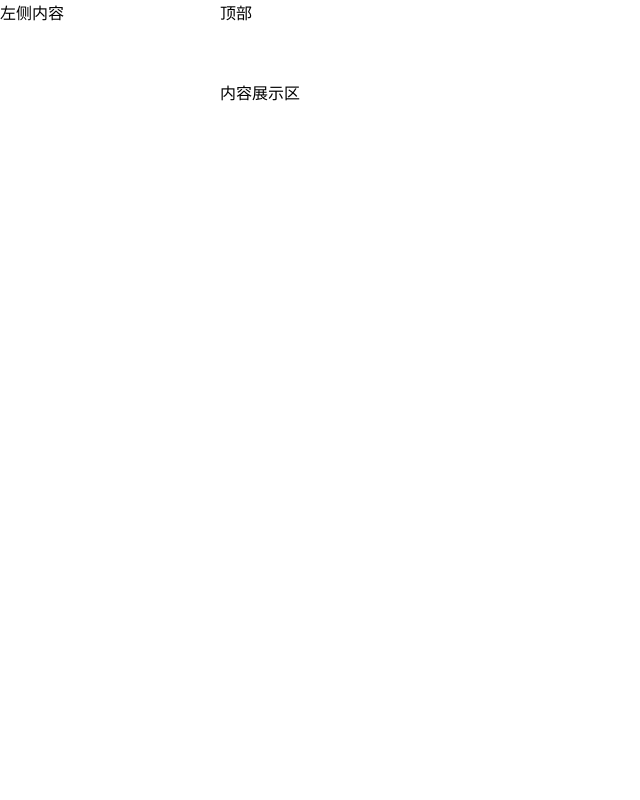
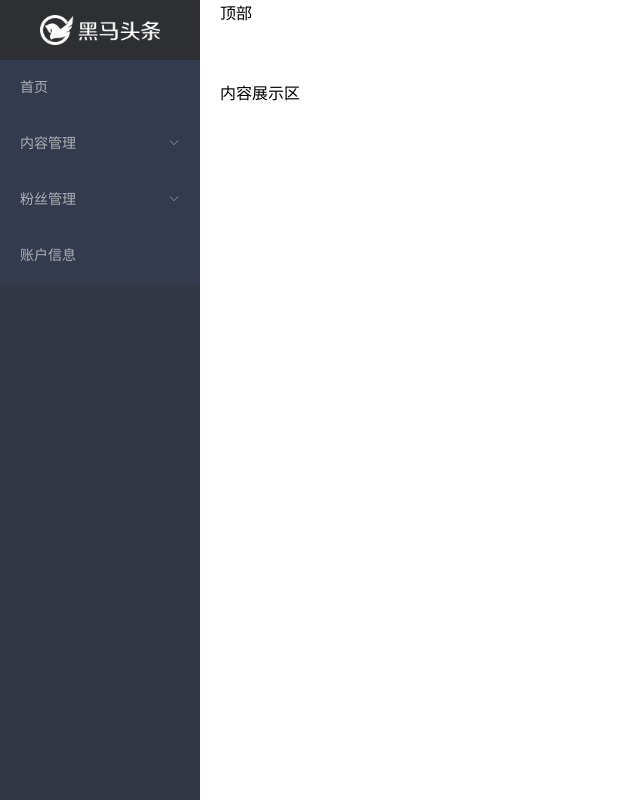
Before and after one commit to wyw-s/headline-project, a Vue app: page /#/index in a window 1280 px wide. Shown: the whole page, without its empty margins (0-640 px from the left). Built offline with nearby package versions, Linux system fonts and the light colour scheme; the HTML template or start-up script is replaced by a standard one.

Commit message:
主页模块-左侧导航菜单-完成

```diff
--- a/src/views/Home/index.vue
+++ b/src/views/Home/index.vue
@@ -2,8 +2,35 @@
   <div>
     <!--布局开始-->
     <el-container>
-      <!--左侧内容-->
-      <el-aside width="200px">左侧内容</el-aside>
+      <!--左侧布局-->
+      <el-aside width="200px" class="my-left">
+        <!--顶部图片-->
+        <div class="my-logo_admin">
+          <img src="../../assets/img/logo_admin.png">
+        </div>
+        <!--导航-->
+        <el-menu style="width:201px" background-color="#353b4e" text-color="#adafb5" active-text-color="#ffd04b">
+          <!--一级菜单-->
+          <el-menu-item>首页</el-menu-item>
+          <!--二级菜单-->
+          <el-submenu>
+            <template slot="title">内容管理</template>
+            <el-menu-item>发布文章</el-menu-item>
+            <el-menu-item>内容列表</el-menu-item>
+            <el-menu-item>评论列表</el-menu-item>
+            <el-menu-item>素材管理</el-menu-item>
+          </el-submenu>
+          <!--二级菜单-->
+          <el-submenu>
+            <template slot="title">粉丝管理</template>
+            <el-menu-item>图文数据</el-menu-item>
+            <el-menu-item>粉丝概括</el-menu-item>
+            <el-menu-item>粉丝画像</el-menu-item>
+            <el-menu-item>粉丝列表</el-menu-item>
+          </el-submenu>
+          <el-menu-item>账户信息</el-menu-item>
+        </el-menu>
+      </el-aside>
       <!--右侧布局容器-->
       <el-container>
         <el-header>顶部</el-header>
@@ -19,7 +46,28 @@
 <script>
 
 export default {
-  name: 'index',
   components: {}
 }
 </script>
+
+<style lang='less' scoped>
+  .my-left {
+    height: 100vh;
+    background-color: #323745;
+    overflow: hidden;
+
+    .my-logo_admin {
+      width: 200px;
+      height: 60px;
+      display: flex;
+      justify-content: center;
+      align-items: center;
+      background-color: #2e2f32;
+
+      img {
+        width: 120px;
+      }
+    }
+  }
+
+</style>
```
